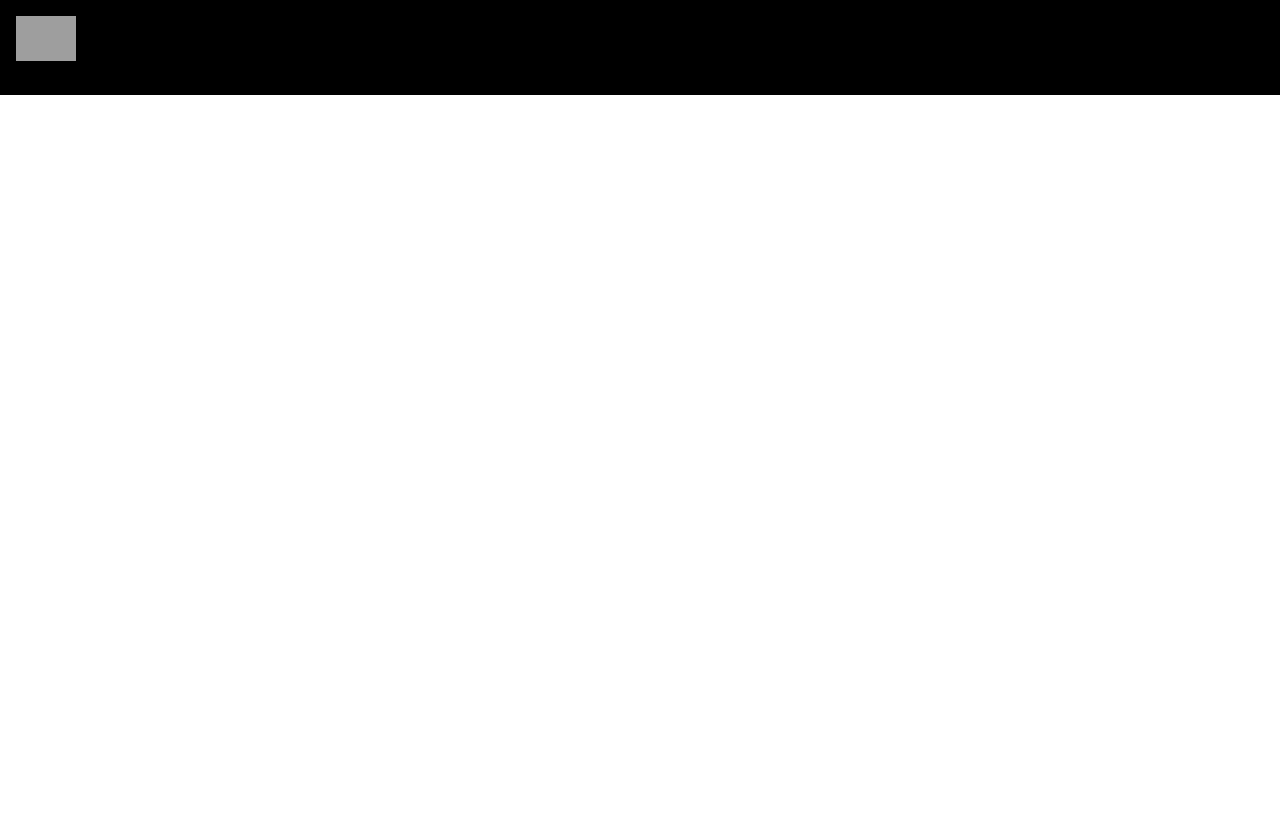
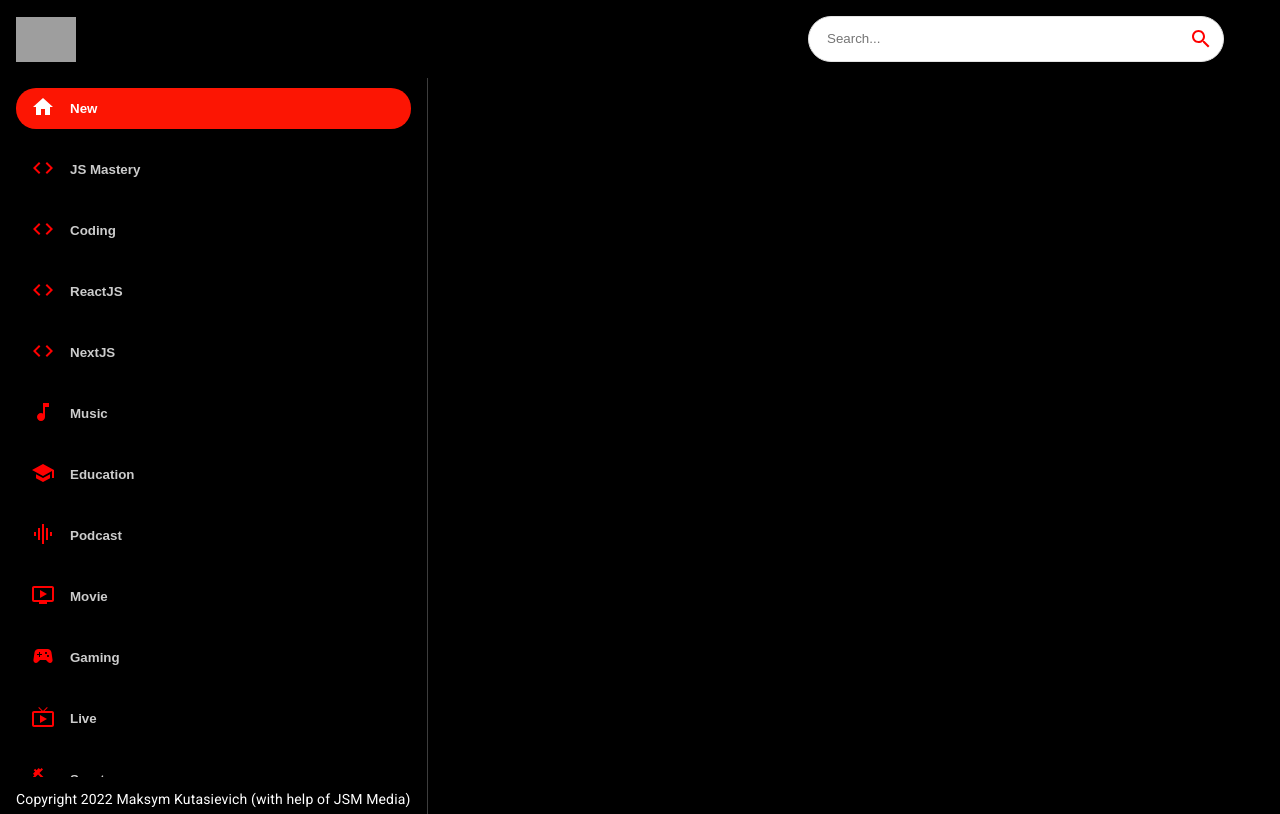
Before and after one commit to Strange3228/youtube_clone, a React (Create React App) app: page / in a window 1280 px wide. Built offline with nearby package versions, Linux system fonts and the light colour scheme; grey boxes are pictures that could not be loaded.

Commit message:
Sidebar and searchbar

```diff
--- a/src/components/Feed.jsx
+++ b/src/components/Feed.jsx
@@ -1,7 +1,28 @@
-import React from "react";
+import { useState, useEffect } from "react";
+import { Box, Stack, Typography } from "@mui/material";
+import Sidebar from "./Sidebar";
 
 const Feed = () => {
-  return <div>Feed</div>;
+  return (
+    <Stack sx={{ flexDirection: { sx: "column", md: "row" } }}>
+      <Box
+        sx={{
+          height: { sx: "auto", md: "92vh" },
+          borderRight: "1px solid #3d3d3d",
+          px: { sx: 0, md: 2 },
+        }}
+      >
+        <Sidebar />
+        <Typography
+          className="copyright"
+          variant="body2"
+          sx={{ mt: 1.5, color: "#fff" }}
+        >
+          Copyright 2022 Maksym Kutasievich (with help of JSM Media)
+        </Typography>
+      </Box>
+    </Stack>
+  );
 };
 
 export default Feed;
--- a/src/components/Navbar.jsx
+++ b/src/components/Navbar.jsx
@@ -2,6 +2,7 @@
 import { Stack } from "@mui/material";
 import { Link } from "react-router-dom";
 import { logo } from "../utils/constants";
+import SearchBar from "./SearchBar";
 
 const Navbar = () => (
   <Stack
@@ -18,6 +19,7 @@
     <Link to="/" style={{ display: "flex", alignItems: "center" }}>
       <img src={logo} alt="logo" height={45} />
     </Link>
+    <SearchBar></SearchBar>
   </Stack>
 );
 
--- /dev/null
+++ b/src/components/SearchBar.jsx
@@ -0,0 +1,33 @@
+import { useState } from "react";
+import { useNavigate } from "react-router-dom";
+import { Paper, IconButton } from "@mui/material";
+import { Search } from "@mui/icons-material";
+
+const SearchBar = () => {
+  return (
+    <Paper
+      component="form"
+      onSubmit={() => {}}
+      sx={{
+        borderRadius: 20,
+        border: "1px solid #e3e3e3",
+        pl: 2,
+        boxShadow: "none",
+        mr: { sm: 5 },
+      }}
+    >
+      <input
+        className="search-bar"
+        placeholder="Search..."
+        value=""
+        type="text"
+        onChange={() => {}}
+      />
+      <IconButton type="submit" sx={{ p: "10px", color: "red" }}>
+        <Search />
+      </IconButton>
+    </Paper>
+  );
+};
+
+export default SearchBar;
--- /dev/null
+++ b/src/components/Sidebar.jsx
@@ -0,0 +1,46 @@
+import React from "react";
+import { Stack } from "@mui/material";
+
+import { categories } from "../utils/constants";
+
+const selectedCategory = "New";
+
+const Sidebar = () => (
+  <Stack
+    direction="row"
+    sx={{
+      overflowY: "auto",
+      height: { sx: "auto", md: "95%" },
+      flexDirection: { md: "column" },
+    }}
+  >
+    {categories.map((category) => (
+      <button
+        className="category-btn"
+        style={{
+          background: category.name === selectedCategory && "#fc1503",
+          color: "white",
+          display: "flex",
+          alignItems: "center",
+        }}
+        key={category.name}
+      >
+        <span
+          style={{
+            color: category.name === selectedCategory ? "white" : "red",
+            marginRight: "15px",
+          }}
+        >
+          {category.icon}
+        </span>
+        <span
+          style={{ opacity: category.name === selectedCategory ? "1" : "0.8" }}
+        >
+          {category.name}
+        </span>
+      </button>
+    ))}
+  </Stack>
+);
+
+export default Sidebar;
--- a/src/components/index.js
+++ b/src/components/index.js
@@ -3,3 +3,5 @@
 export { default as ChannelDetails } from "./ChannelDetails";
 export { default as SearchFeed } from "./SearchFeed";
 export { default as VideoDetail } from "./VideoDetail";
+export { default as SearchBar } from "./SearchBar";
+export { default as Sidebar } from "./Sidebar";
```
